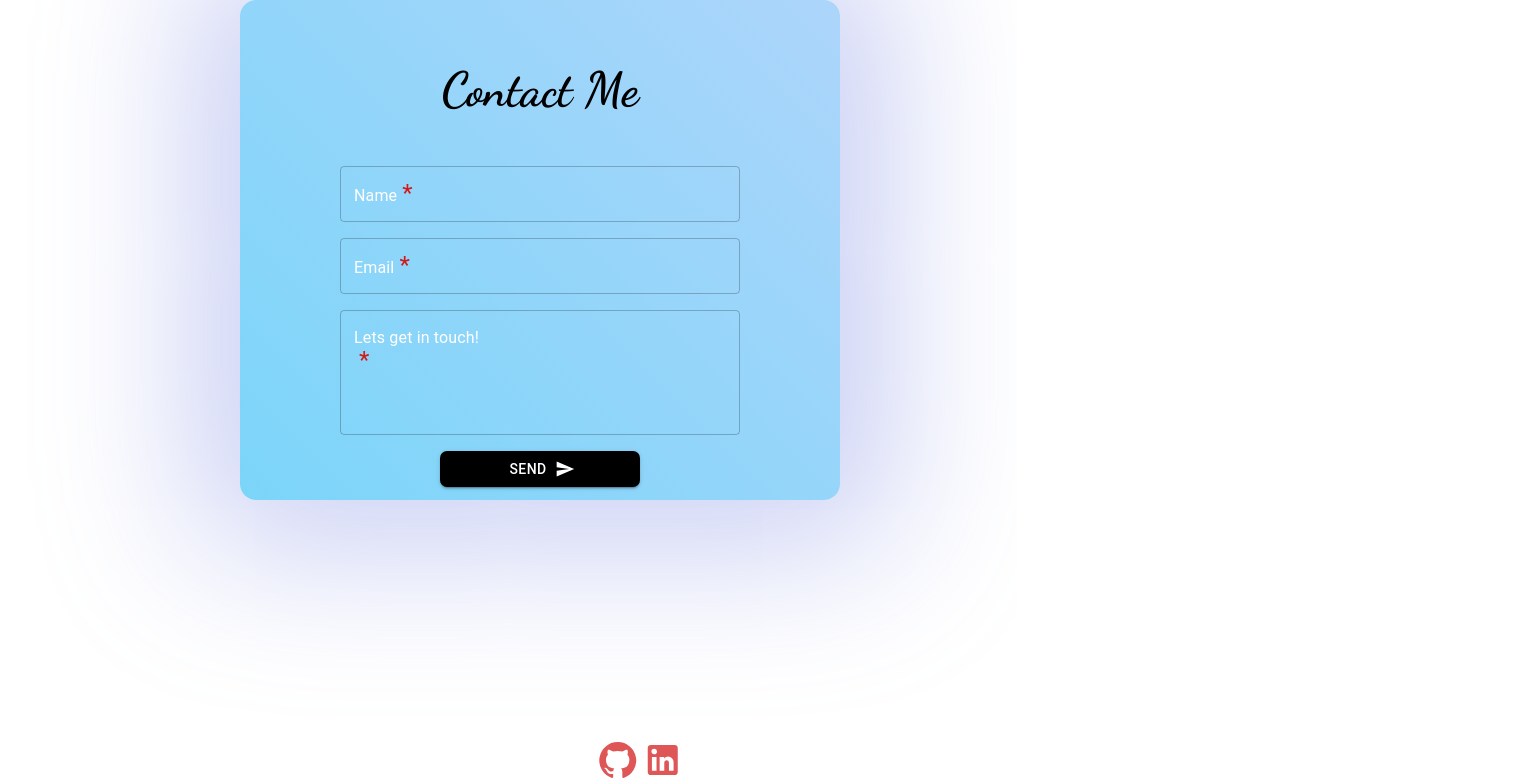
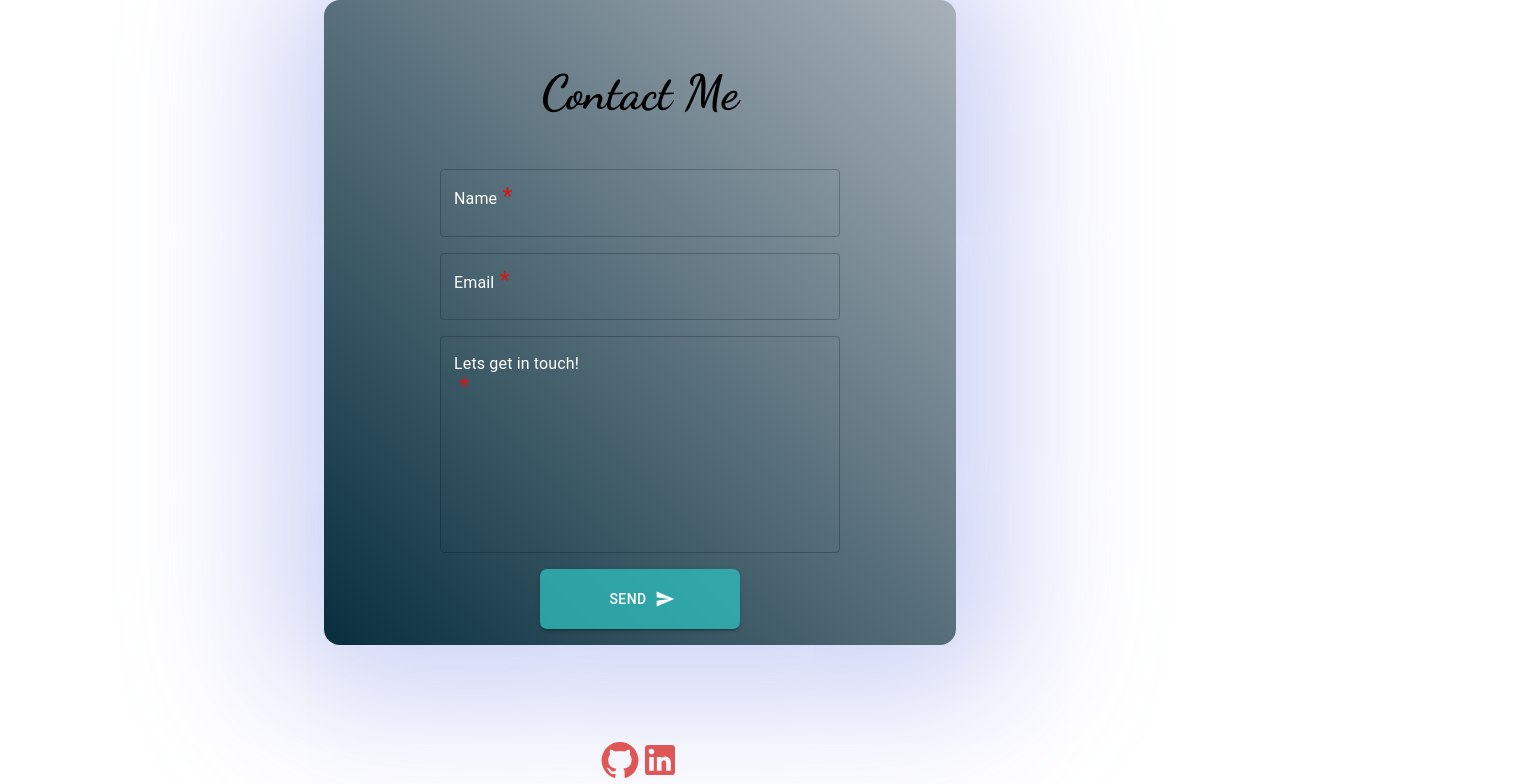
Before and after one commit to hazem-89/mycv, a React (Create React App) app: page /Contact in a window 1280 px wide. Shown: the top 784 px of the page, 1520 px wide, since content can reach past the window. Built offline with nearby package versions, Linux system fonts and the light colour scheme; a web font is replaced by a local one.

Commit message:
update style

```diff
--- a/src/Components/ContactMe/Contact.css
+++ b/src/Components/ContactMe/Contact.css
@@ -1,29 +1,33 @@
-@import url('https://fonts.googleapis.com/css2?family=Dancing+Script:wght@700&display=swap');
+@import url("https://fonts.googleapis.com/css2?family=Dancing+Script:wght@700&display=swap");
 
-.formBox{
-  background-image: linear-gradient(45deg, rgba(71, 197, 247, 0.719), rgba(109, 180, 247, 0.562));
-  box-shadow:   2px 2px 150px 50px  rgba(135, 149, 231, 0.438);
+.formBox {
+  background-image: linear-gradient(
+    45deg,
+    rgba(10, 64, 85, 0.719),
+    rgba(225, 237, 248, 0.747)
+  );
+  box-shadow: 2px 2px 150px 50px rgba(135, 149, 231, 0.438);
+  backdrop-filter: blur(10px);
 }
 .MuiInputBase-root input {
   color: rgb(51, 5, 5);
-  /* font-size: 1.5em; */
-  border-radius: .4em;
+  font-size: 1.5em;
+  border-radius: 0.4em;
 }
 .MuiInputBase-root textarea {
   color: rgb(51, 5, 5);
   /* font-size: 1.5em; */
-  border-radius: .4em;
+  border-radius: 0.4em;
   width: 350px;
 }
 
-.title{
-  font-family: 'Dancing Script', cursive;
+.title {
+  font-family: "Dancing Script", cursive;
   font-size: 3em;
-
 }
 
-.MuiFormLabel-asterisk{
-  color:  rgb(212, 24, 24);
+.MuiFormLabel-asterisk {
+  color: rgb(212, 24, 24);
   font-size: 1.5em;
 }
 
--- a/src/Components/ContactMe/Contact.tsx
+++ b/src/Components/ContactMe/Contact.tsx
@@ -1,14 +1,21 @@
-import React, { useState } from 'react';
-import emailjs from '@emailjs/browser';
-import { Box, SxProps, TextField, Button, Dialog, DialogActions, DialogContent, DialogTitle } from '@mui/material';
-import SendIcon from '@mui/icons-material/Send';
-import './Contact.css'
+import React, { useState } from "react";
+import emailjs from "@emailjs/browser";
+import {
+  Box,
+  SxProps,
+  TextField,
+  Button,
+  Dialog,
+  DialogActions,
+  DialogContent,
+  DialogTitle,
+} from "@mui/material";
+import SendIcon from "@mui/icons-material/Send";
+import "./Contact.css";
 import Typewriter from "typewriter-effect";
 // icons
-import GitHubIcon from '@mui/icons-material/GitHub';
-import LinkedInIcon from '@mui/icons-material/LinkedIn';
-
-
+import GitHubIcon from "@mui/icons-material/GitHub";
+import LinkedInIcon from "@mui/icons-material/LinkedIn";
 
 export const Contact = () => {
   const [open, setOpen] = useState(false);
@@ -19,20 +26,28 @@ export const Contact = () => {
 
   const handleClose = () => {
     setOpen(false);
-  }
-
+  };
 
   const sendEmail = (e: React.FormEvent<HTMLFormElement>) => {
     e.preventDefault();
 
-    emailjs.sendForm('gmail', 'template_k1o9fkc', e.currentTarget, 'ESPqehn2bhHlCBCrS')
-      .then((result) => {
+    emailjs
+      .sendForm(
+        "gmail",
+        "template_k1o9fkc",
+        e.currentTarget,
+        "ESPqehn2bhHlCBCrS"
+      )
+      .then(
+        (result) => {
           console.log(result.text);
-      }, (error) => {
+        },
+        (error) => {
           console.log(error.text);
-      });
-      e.currentTarget.reset()
-      handleClickOpen()
+        }
+      );
+    e.currentTarget.reset();
+    handleClickOpen();
   };
   return (
     <>
@@ -60,11 +75,10 @@ export const Contact = () => {
             </DialogActions>
           </Dialog>
         </Box>
-    <form  onSubmit={sendEmail}>
+        <Box>
+          <form onSubmit={sendEmail}>
             <Box sx={formBox} className="formBox">
-      <p  className='title'>
-        Contact Me
-      </p>
+              <p className="title">Contact Me</p>
               <TextField
                 id="name-input"
                 name="from_name"
@@ -84,8 +98,9 @@ export const Contact = () => {
               <TextField
                 id="name-input"
                 name="message"
-        label={<Typewriter
-          onInit={(typewriter)=> {
+                label={
+                  <Typewriter
+                    onInit={(typewriter) => {
                       typewriter
                         .pauseFor(1500)
                         .typeString(`Lets get in touch!`)
@@ -94,13 +109,14 @@ export const Contact = () => {
                         // })
                         .start();
                     }}
-            />}
+                  />
+                }
                 type="text"
                 multiline
-        rows={4}
+                rows={8}
                 maxRows={8}
                 sx={textArea}
-        className='message'
+                className="message"
                 required
               />
               <Button
@@ -115,67 +131,81 @@ export const Contact = () => {
             </Box>
           </form>
         </Box>
-    <Box  sx={aboutIcons}>
-        <a target="_blank" rel="noreferrer" href="https://github.com/hazem-89"> <GitHubIcon sx={icons} /></a>
-         <a target="_blank" rel="noreferrer" href="https://www.linkedin.com/in/hazem-kawas-66971b185/"> <LinkedInIcon  sx={icons}/></a>
+      </Box>
+      <Box sx={aboutIcons}>
+        <a target="_blank" rel="noreferrer" href="https://github.com/hazem-89">
+          <GitHubIcon sx={icons} />
+        </a>
+        <a
+          target="_blank"
+          rel="noreferrer"
+          href="https://www.linkedin.com/in/hazem-kawas-66971b185/"
+        >
+          <LinkedInIcon sx={icons} />
+        </a>
       </Box>
     </>
-  )
-}
-
+  );
+};
 
 const mainBox: SxProps = {
-  zIndex: '5',
-  display: 'flex',
-  alignItems: 'center',
-  justifyContent: 'flex-start',
-  width: '100%',
-  marginLeft: { xs:'0em', md: '15em', lg: '15em', xl: '15em' },
-}
+  zIndex: "5",
+  display: "flex",
+  alignItems: "center",
+  justifyContent: "center",
+  width: "100%",
+  height: "100%",
+};
 
 const textArea: SxProps = {
-  minWidth:{ xs: '300px', md: '400px', lg: '400px'},
-  maxWidth:{ xs: '300px', md: '400px', lg: '400px'},
-  marginBottom: '1em',
-  color: 'white'
-
-}
+  minWidth: { xs: "300px", md: "400px", lg: "400px" },
+  maxWidth: { xs: "300px", md: "400px", lg: "400px" },
+  marginBottom: "1em",
+  color: "white",
+};
 const formBox: SxProps = {
-  display: 'flex',
-  alignItems: 'center',
-  justifyContent: 'center',
-  flexDirection: 'column',
-  minHeight: { xs: '450px', md: '400px', lg: '500px'},
-  minWidth:{ xs:'350px', md: '500px', lg: '600px'},
-  maxWidth:{ xs:'350px', md: '500px', lg: '600px'},
-  borderRadius: '1em',
-  marginLeft: { xs:'20px', md: '0px', lg: '0px'},
-  marginTop: { xs:'100px', md: '0px', lg: '0px'}
-}
+  padding: "1em",
+  display: "flex",
+  alignItems: "center",
+  justifyContent: "center",
+  flexDirection: "column",
+  backgroundColor: "rgba(0, 0, 0, 1)",
+  minHeight: { xs: "450px", md: "400px", lg: "500px" },
+  minWidth: { xs: "350px", md: "500px", lg: "600px" },
+  maxWidth: { xs: "350px", md: "500px", lg: "600px" },
+  borderRadius: "1em",
+  marginLeft: { xs: "20px", md: "0px", lg: "0px" },
+  marginTop: { xs: "20px", md: "0px", lg: "0px" },
+};
 const button: SxProps = {
-  minWidth:{ xs: '100px', md: '200px', lg: '200px'},
-  backgroundColor: 'black',
-  color: 'white',
-  borderRadius: '.5em',
-  textDecoration: 'none',
+  minWidth: { xs: "100px", md: "200px", lg: "200px" },
+  backgroundColor: "rgba(46, 189, 189, 0.767)",
+  color: "white",
+  borderRadius: ".5em",
+  textDecoration: "none",
+  height: "60px",
   "&:hover": {
     border: "1px solid #00FF00",
-    backgroundColor: 'rgba(46, 189, 189, 0.767)'
+    backgroundColor: "rgba(46, 189, 189, 0.767)",
   },
-}
-
+};
 
 const aboutIcons: SxProps = {
-  position: { xs: 'absolute', md: 'absolute', lg: 'absolute', xl: '' },
-  bottom: { xs: '1em', md: '1em', lg: '1em', xl: '0' },
-  left: { xs: '50%', md: '50%', lg: '50%', xl: '50%' },
-  transform: { xs: 'translate(-50%, 0%)', md: 'translate(-50%, 0%)', lg: '0', xl: '0' },
-  zIndex: '5',
-}
+  position: { xs: "absolute", md: "absolute", lg: "absolute", xl: "" },
+  bottom: { xs: "1em", md: "1em", lg: "1em", xl: "0" },
+  left: { xs: "50%", md: "50%", lg: "50%", xl: "50%" },
+  transform: {
+    xs: "translate(-50%, 0%)",
+    md: "translate(-50%, 0%)",
+    lg: "0",
+    xl: "0",
+  },
+  zIndex: "5",
+};
 const icons: SxProps = {
-  width:  { xs: '30px', md: '30px', lg: '40px' },
-  height:  { xs: '30px', md: '30px', lg: '40px' },
-  fill: '#DE5656',
-  cursor: 'pointer',
-  zIndex: '5'
-}
+  width: { xs: "30px", md: "30px", lg: "40px" },
+  height: { xs: "30px", md: "30px", lg: "40px" },
+  fill: "#DE5656",
+  cursor: "pointer",
+  zIndex: "5",
+};
```
Lines whose indentation alone changed are shown as unchanged.
